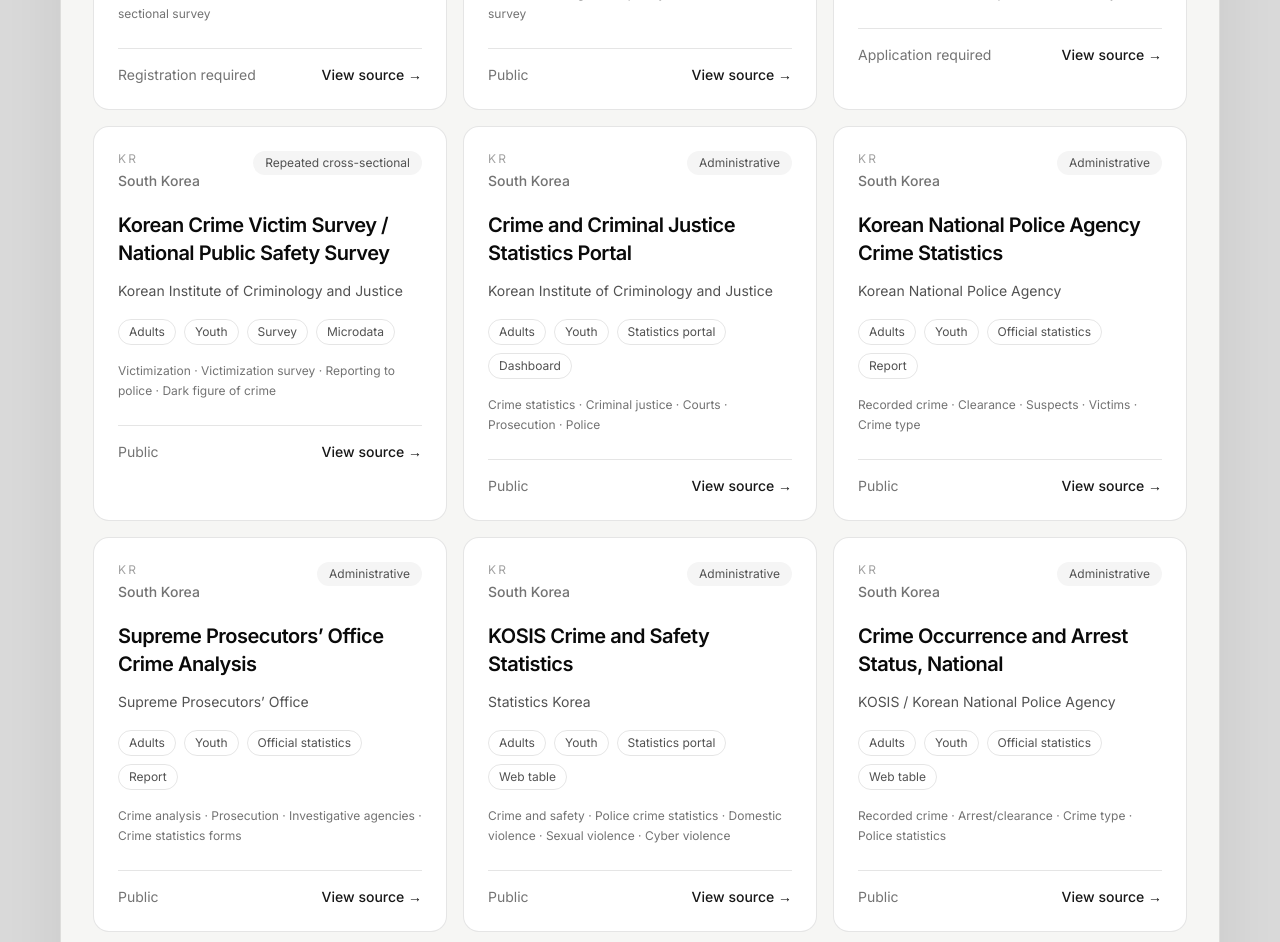
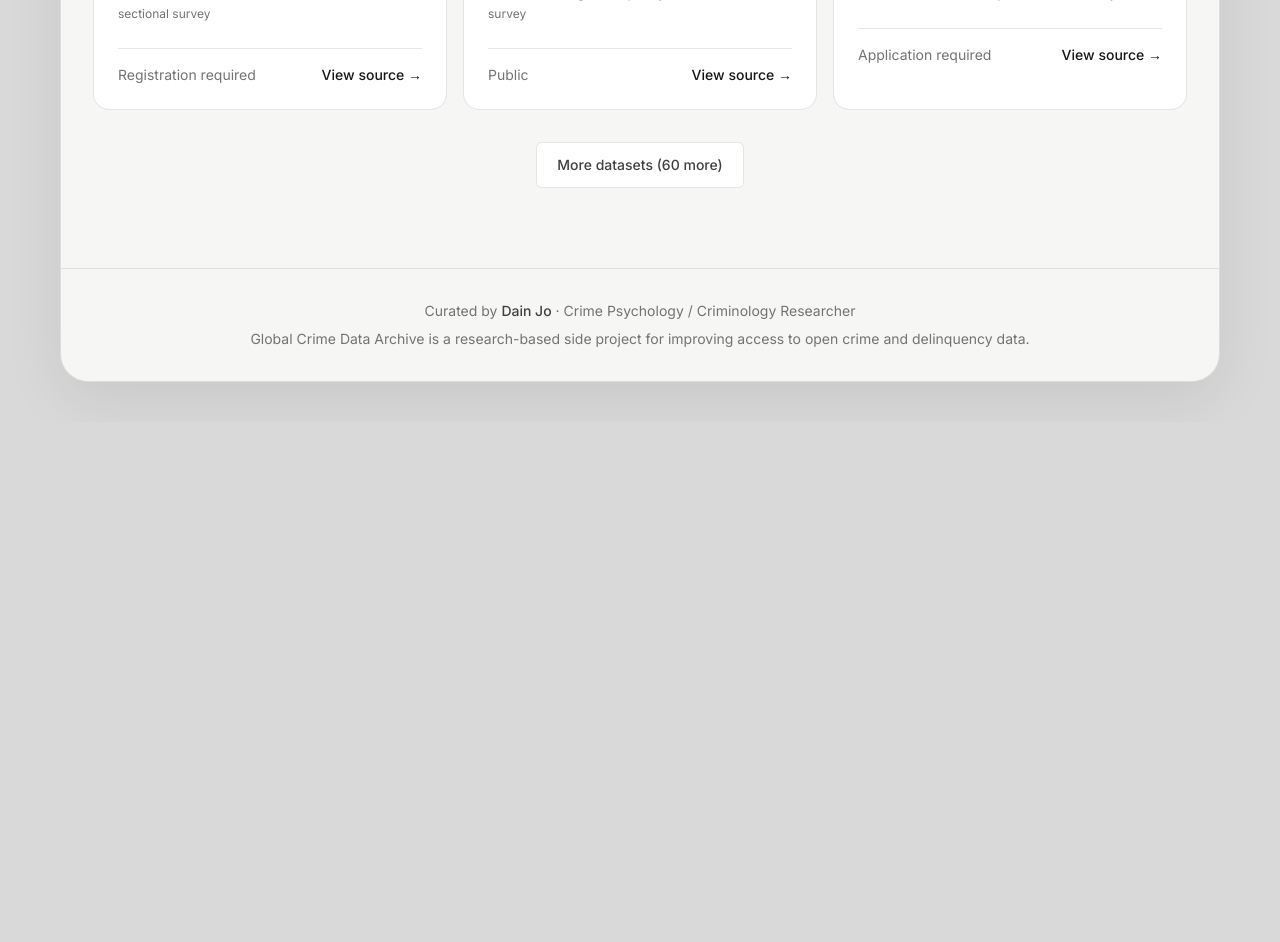
Before and after one commit to dain-13/global-crime-data-archive, a React (Vite) app: page / in a window 1280 px wide. Shown: the part 3740-4682 px from the top of the page. After the commit the page ends 4162 px from the top, so only its background shows below. Built offline with nearby package versions, Linux system fonts and the light colour scheme.

Commit message:
Update App.jsx

```diff
--- a/src/App.jsx
+++ b/src/App.jsx
@@ -112,6 +112,8 @@ function App() {
   const [design, setDesign] = useState('All')
   const [dataType, setDataType] = useState('All')
   const [access, setAccess] = useState('All')
+  const [showAll, setShowAll] = useState(false)
+  const INITIAL_VISIBLE_COUNT = 12
 
   const countries = useMemo(() => {
     return uniqueValues(datasets, 'country_en').sort((a, b) => a.localeCompare(b))
@@ -160,6 +162,12 @@ function App() {
     })
   }, [query, country, population, design, dataType, access])
 
+  const visibleDatasets = showAll
+  ? filteredDatasets
+  : filteredDatasets.slice(0, INITIAL_VISIBLE_COUNT)
+
+  const hasMoreDatasets = filteredDatasets.length > INITIAL_VISIBLE_COUNT
+
   const clearFilters = () => {
     setQuery('')
     setCountry('All')
@@ -167,6 +175,7 @@ function App() {
     setDesign('All')
     setDataType('All')
     setAccess('All')
+    setShowAll(false)
   }
 
   return (
@@ -401,11 +410,30 @@ function App() {
                     No datasets found. Try clearing filters or using a broader keyword.
                   </div>
                 ) : (
-                  <div className="mt-10 grid gap-4 lg:grid-cols-3">
-                    {filteredDatasets.map((dataset) => (
-                      <DatasetCard key={dataset.id} dataset={dataset} language={language} />
-                    ))}
-                  </div>
+                  <>
+                    <div className="mt-10 grid gap-4 lg:grid-cols-3">
+                      {visibleDatasets.map((dataset) => (
+                        <DatasetCard key={dataset.id} dataset={dataset} language={language} />
+                      ))}
+                    </div>
+
+                    {hasMoreDatasets && (
+                      <div className="mt-8 flex justify-center">
+                        <button
+                          onClick={() => setShowAll((current) => !current)}
+                          className="rounded-md border border-black/10 bg-white px-5 py-3 text-sm font-medium text-neutral-700 transition hover:border-black/20 hover:text-black"
+                        >
+                          {showAll
+                            ? language === 'en'
+                              ? 'Show less'
+                              : '접기'
+                            : language === 'en'
+                              ? `More datasets (${filteredDatasets.length - INITIAL_VISIBLE_COUNT} more)`
+                              : `더 보기 (${filteredDatasets.length - INITIAL_VISIBLE_COUNT}개 더)`}
+                        </button>
+                      </div>
+                    )}
+                  </>
                 )}
               </div>
             </section>
```
